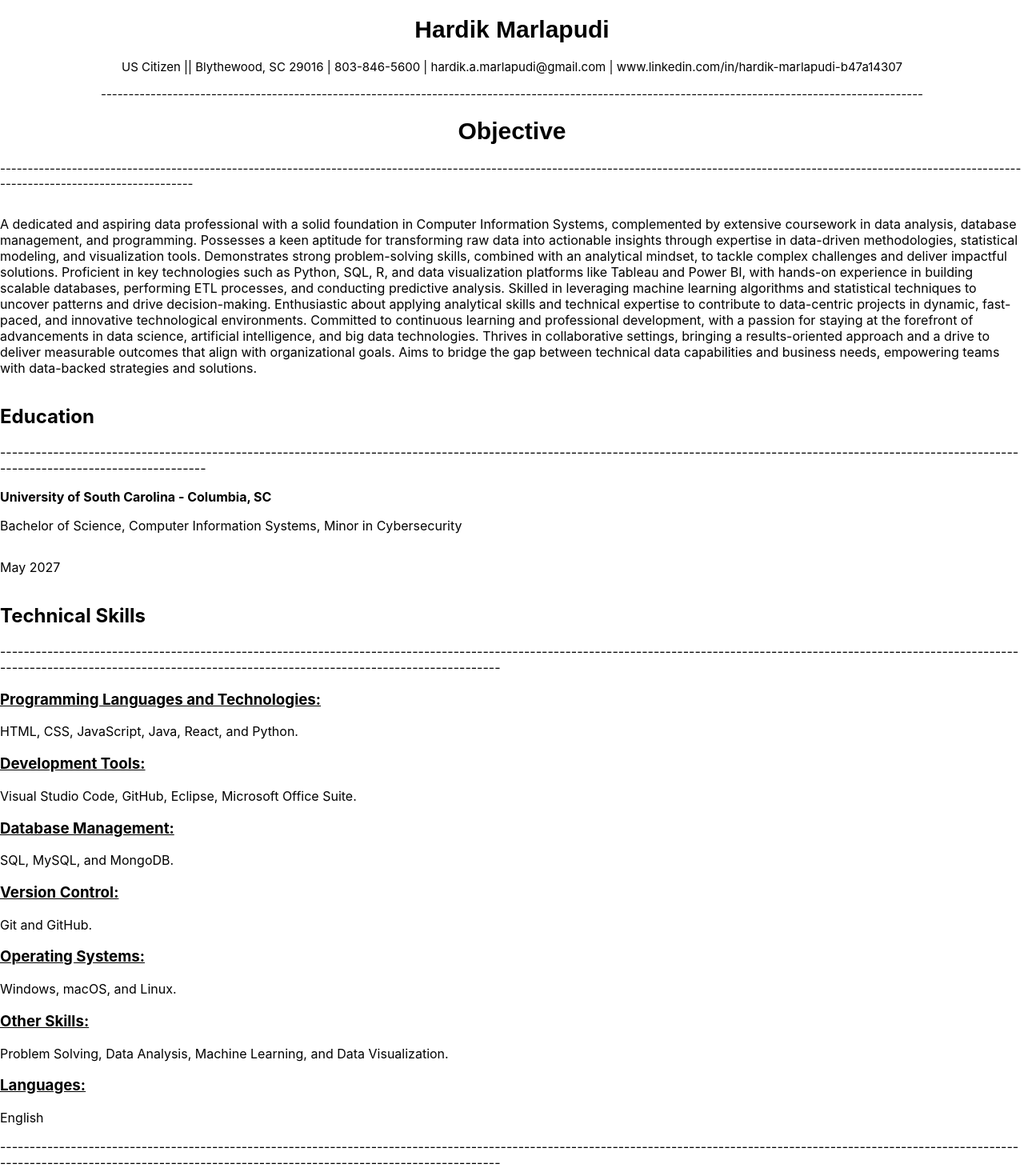
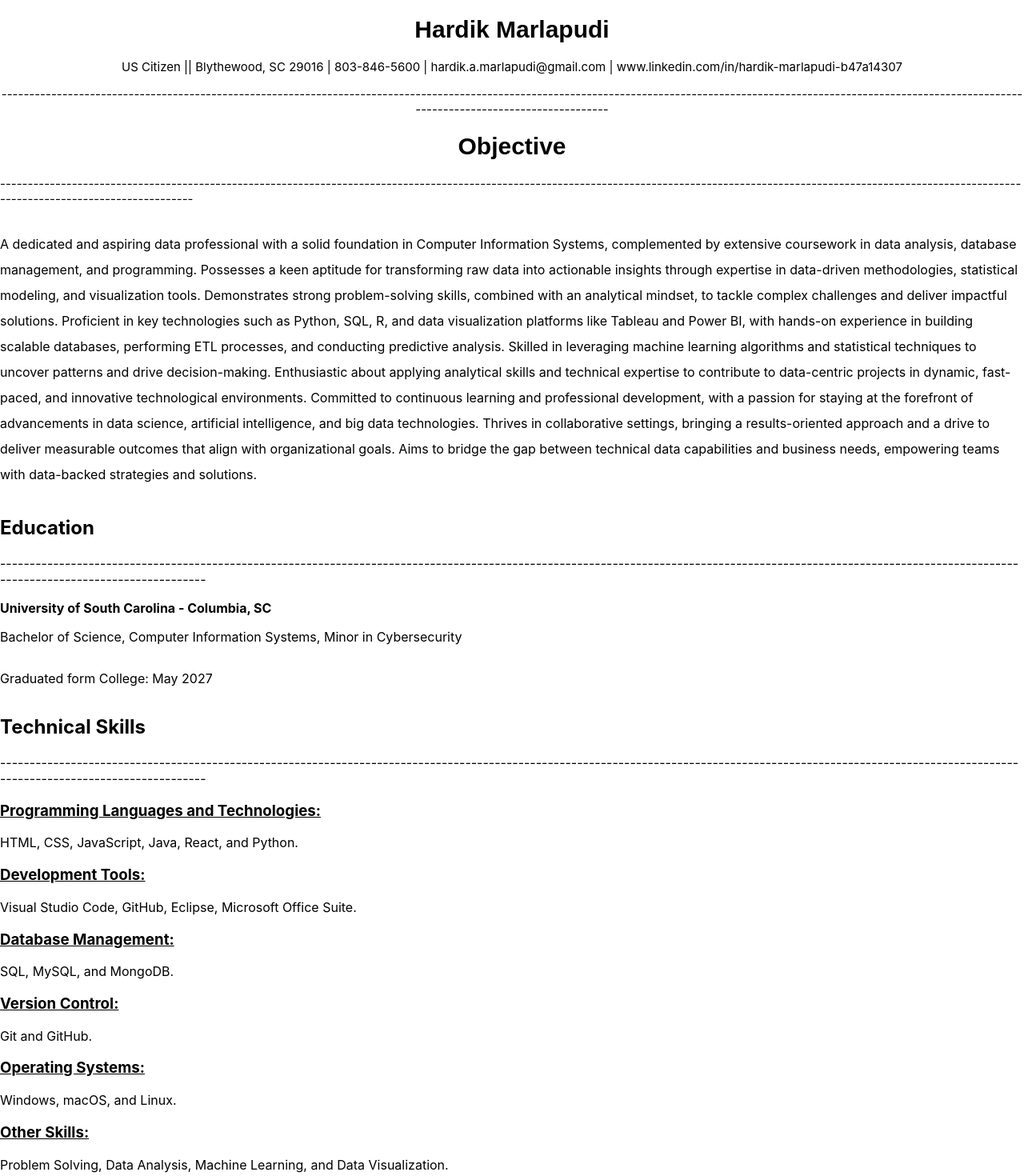
Before and after one commit to HardikMarlapudi/react-practice-latest, a React (Create React App) app in the folder react-practice-latest/: page / in a window 1280 px wide. Shown: the top 1470 px of the page at 80% size. Built offline with nearby package versions, Linux system fonts and the light colour scheme.

Commit message:
added double spacing to Objective section and ajusted the dashed lines for each header

```diff
--- a/react-practice-latest/package.json
+++ b/react-practice-latest/package.json
@@ -6,7 +6,8 @@
     "cra-template": "1.2.0",
     "react": "^19.0.0",
     "react-dom": "^19.0.0",
-    "react-scripts": "5.0.1"
+    "react-scripts": "^5.0.1",
+    "web-vitals": "^4.2.4"
   },
   "scripts": {
     "start": "react-scripts start",
--- a/react-practice-latest/src/Education.jsx
+++ b/react-practice-latest/src/Education.jsx
@@ -1,7 +1,6 @@
 import React from 'react';
 import './Education.css';
 import './main.jsx'
-
 
 
 function Education() {
@@ -18,7 +17,7 @@ function Education() {
 
 
             <div id="graduate-year">
-            <p>May 2027</p>
+            <p>Graduated form College: May 2027</p>
 
             </div>
         </div>
--- a/react-practice-latest/src/Objective.css
+++ b/react-practice-latest/src/Objective.css
@@ -1,12 +1,12 @@
+
 
 #objective {
     display: block;
     font-size: 15px;
 }
 
-
-
 #about-objective {
     display: flex;
     font-size: 16px;
+    line-height: 2;
 }
--- a/react-practice-latest/src/Subtitle.jsx
+++ b/react-practice-latest/src/Subtitle.jsx
@@ -6,7 +6,7 @@ function Subtitle() {
     return(
         <div id = "subtitle">
             <p>US Citizen || Blythewood, SC 29016 | 803-846-5600 | hardik.a.marlapudi@gmail.com | www.linkedin.com/in/hardik-marlapudi-b47a14307</p>
-            <p>-----------------------------------------------------------------------------------------------------------------------------------------------------</p>
+            <p>----------------------------------------------------------------------------------------------------------------------------------------------------------------------------------------------------------------------------</p>
         </div>
     )
 }
--- a/react-practice-latest/src/TechncialSkills.jsx
+++ b/react-practice-latest/src/TechncialSkills.jsx
@@ -8,7 +8,7 @@ function TechnicalSkills() {
         <div className="TechnicalSkills">
 
         <h2>Technical Skills</h2>
-        <p>------------------------------------------------------------------------------------------------------------------------------------------------------------------------------------------------------------------------------------------------------------------</p>
+        <p>----------------------------------------------------------------------------------------------------------------------------------------------------------------------------------------------------------------</p>
 
         <h3>Programming Languages and Technologies:</h3> <p>HTML, CSS, JavaScript, Java, React, and Python.</p>
 
@@ -27,7 +27,7 @@ function TechnicalSkills() {
         <h3>Languages:</h3> <p>English</p>
         </div>
 
-        <p>------------------------------------------------------------------------------------------------------------------------------------------------------------------------------------------------------------------------------------------------------------------</p>
+        <p>-----------------------------------------------------------------------------------------------------------------------------------------------------------------------------------------------------------------</p>
         </>
     )
 }
```
Also changed, not shown: 1 other file (tests, documents, lock files or other folders).
